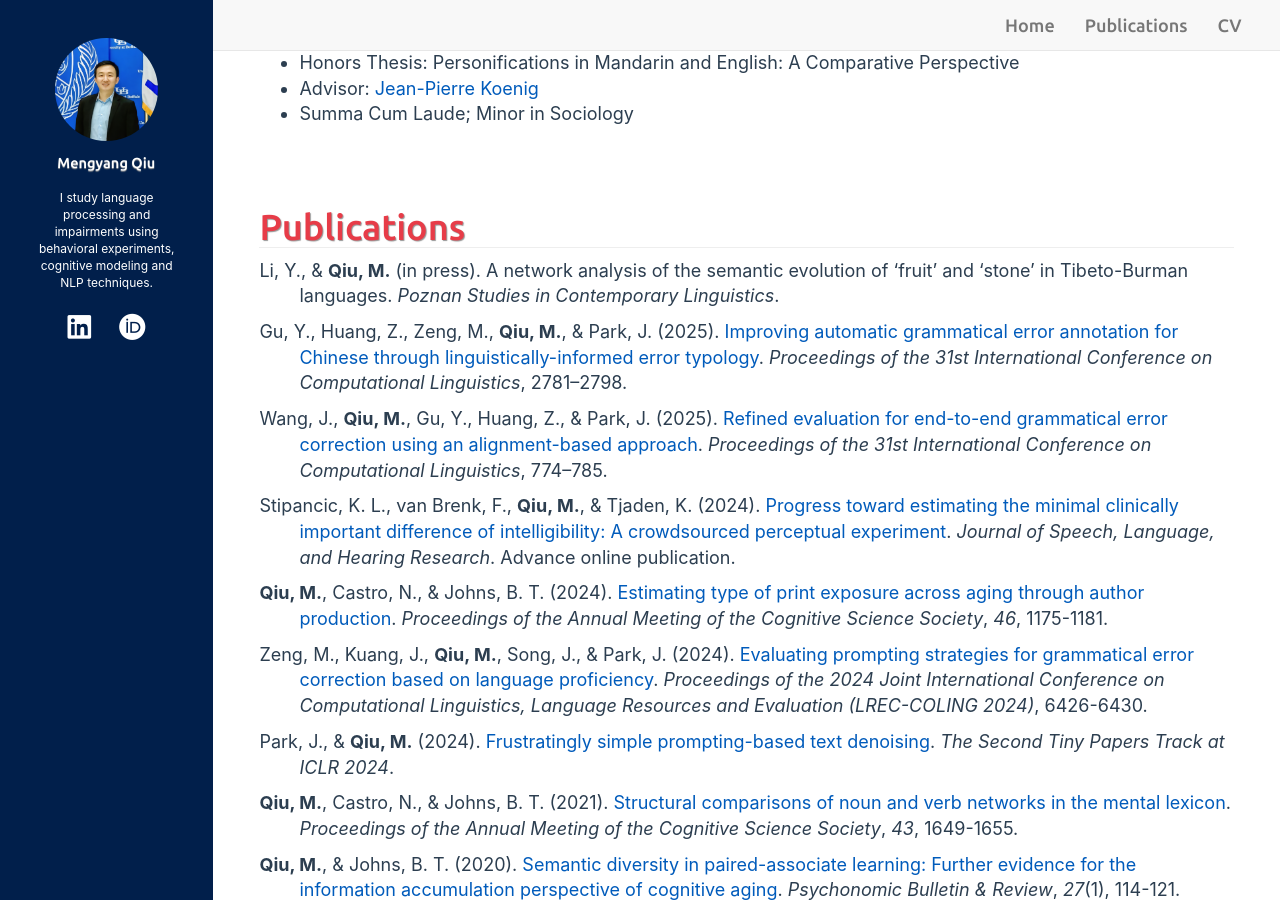
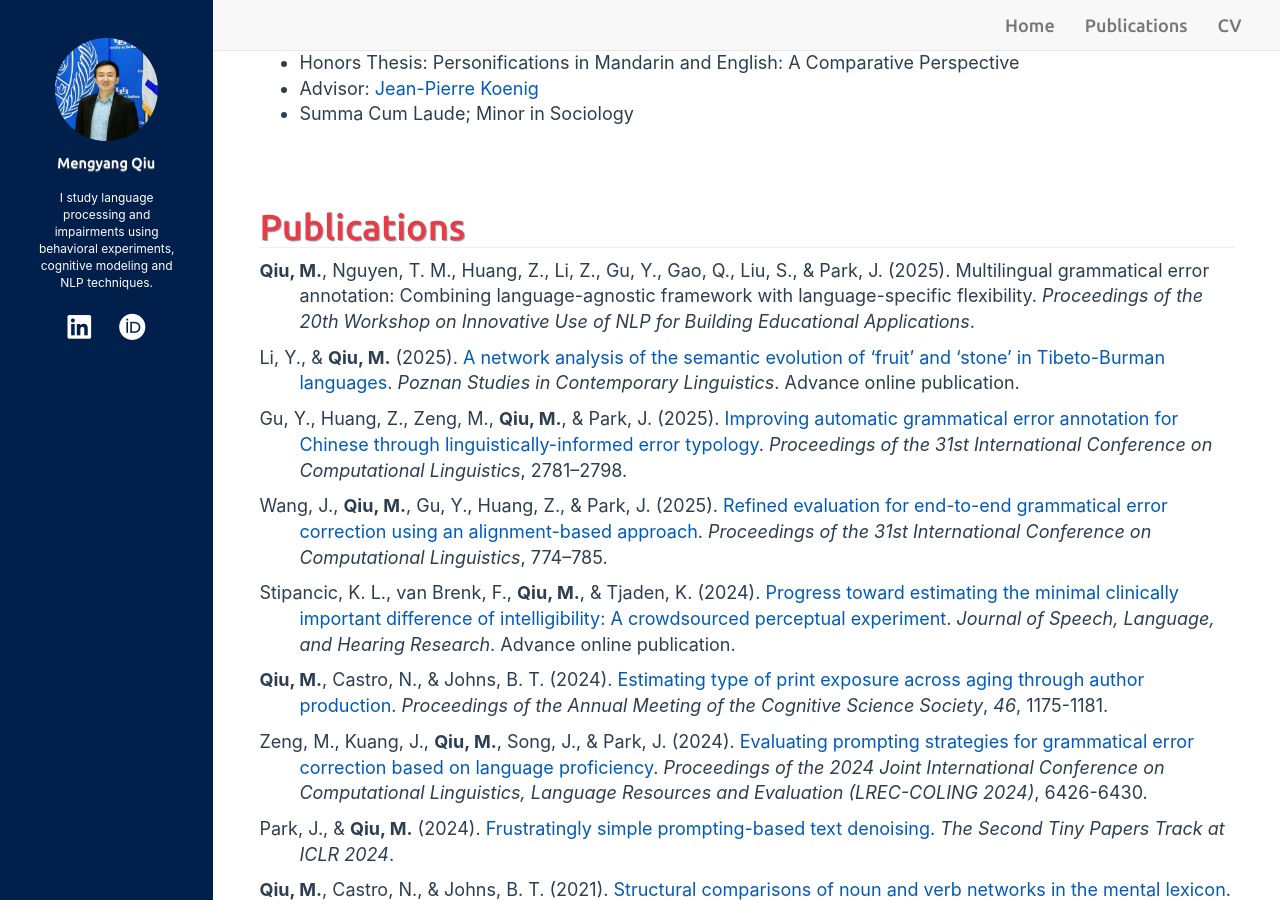
Before and after one commit to mengyangq/mengyangq.github.io, a Jekyll site: the page built from index.html, in a window 1280 px wide and 900 px high, scrolled down 817 px. Built offline with Jekyll 4.4.1, drawn with Linux system fonts in a browser that asks for light colours; nearby versions of some CDN libraries; a style sheet for code colours, icons or effects is not loaded.

Commit message:
Update publications.md

```diff
--- a/_includes/publications.md
+++ b/_includes/publications.md
@@ -1,7 +1,9 @@
 # Publications
 
-<p style="padding-left: 40px; text-indent: -40px;">Li, Y., & <strong>Qiu, M.</strong> (in press). A network analysis of the semantic evolution of ‘fruit’ and ‘stone’ in
-Tibeto-Burman languages. <em>Poznan Studies in Contemporary Linguistics</em>.</p>
+<p style="padding-left: 40px; text-indent: -40px;"><strong>Qiu, M.</strong>, Nguyen, T. M., Huang, Z., Li, Z., Gu, Y., Gao, Q., Liu, S., & Park, J. (2025). Multilingual grammatical error annotation: Combining language-agnostic framework with language-specific flexibility. <em>Proceedings of the 20th Workshop on Innovative Use of NLP for Building Educational Applications</em>.</p>
+
+<p style="padding-left: 40px; text-indent: -40px;">Li, Y., & <strong>Qiu, M.</strong> (2025). <a href="https://doi.org/10.1515/psicl-2024-0024">A network analysis of the semantic evolution of ‘fruit’ and ‘stone’ in
+Tibeto-Burman languages</a>. <em>Poznan Studies in Contemporary Linguistics</em>. Advance online publication.</p>
 
 <p style="padding-left: 40px; text-indent: -40px;">Gu, Y., Huang, Z., Zeng, M., <strong>Qiu, M.</strong>, & Park, J. (2025). <a href="https://aclanthology.org/2025.coling-main.189/">Improving automatic grammatical error annotation for Chinese through linguistically-informed error typology</a>. <em>Proceedings of the 31st International Conference on Computational Linguistics</em>, 2781–2798.</p>
 
```
